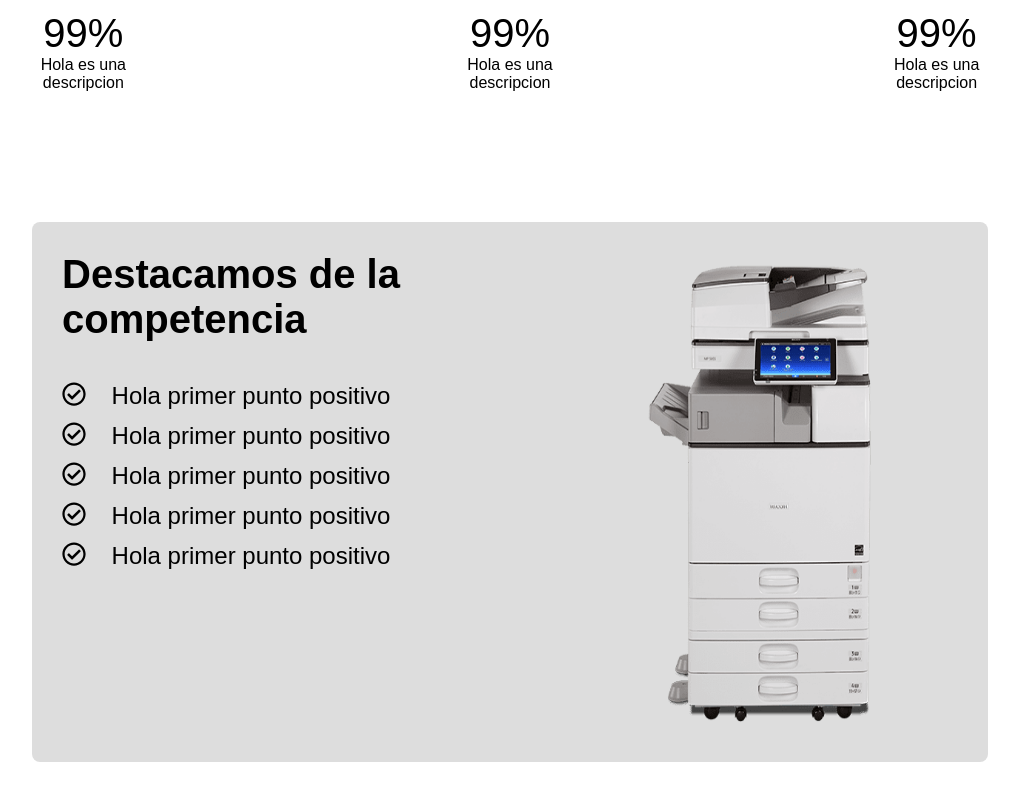
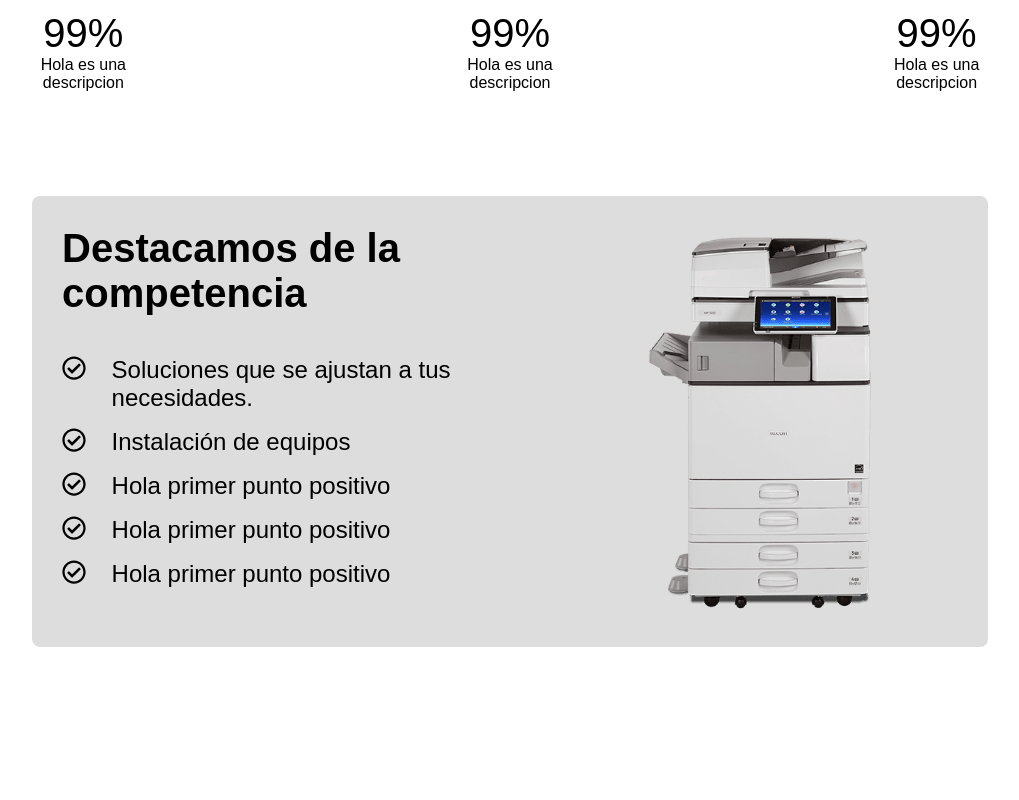
Before and after one commit to jpablocruz/cmcopiadoras, a React (Create React App) app: page / in a window 1280 px wide. Shown: the part 1801-2601 px from the top of the page, without its empty margins (130-1149 px from the left). After the commit the page ends 2448 px from the top, so only its background shows below. Built offline with nearby package versions, Linux system fonts and the light colour scheme; the HTML template or start-up script is replaced by a standard one.

Commit message:
fixed text size in checkboard

```diff
--- a/src/components/CallToAction/CallToActionElements.js
+++ b/src/components/CallToAction/CallToActionElements.js
@@ -19,7 +19,7 @@ export const StatsContainer = styled.div`
   display: flex;
   justify-content: space-around;
   background: white;
-  height: 40vh;
+  height: 50vh;
   width: 100%;
   align-items: center;
   @media screen and (max-width: 768px) {
--- a/src/components/CheckBoard/CheckBoard.js
+++ b/src/components/CheckBoard/CheckBoard.js
@@ -2,7 +2,8 @@ import { styled } from "styled-components";
 
 export const BoardContainer = styled.div`
   width: 100%;
-  height: 80vh;
+  height: auto;
+  padding-top: 3vh;
   align-items: center;
   justify-content: center;
   display: flex;
@@ -15,7 +16,7 @@ export const BoardContainer = styled.div`
 `;
 
 export const CBoard = styled.div`
-  height: 60vh;
+  height: auto;
   padding: 30px;
   width: 70%;
   border-radius: 1vh;
@@ -32,7 +33,8 @@ export const CBoard = styled.div`
 `;
 
 export const CheckSection = styled.div`
-  display: flex-column;
+  display: flex;
+  flex-direction: column;
   width: 70%;
   @media screen and (max-width: 768px) {
     width: 100%;
@@ -47,16 +49,28 @@ export const CheckTitle = styled.div`
   padding-bottom: 5vh;
 `;
 
+export const CheckSentence = styled.h2`
+  color: black;
+  font-weight: 400;
+  font-size: 3vh;
+  padding-bottom: 2vh;
+`;
+
 export const CheckRow = styled.div`
   display: flex;
   gap: 2vw;
-  height: 5vh;
+  height: auto;
   width: 100%;
   font-size: 3vh;
   @media screen and (max-width: 768px) {
     width: 100%;
     height: auto;
   }
+`;
+
+export const CheckIcon = styled.div`
+  width: auto;
+  height: 2vh;
 `;
 
 export const PrinterImage = styled.div`
--- a/src/components/CheckBoard/index.js
+++ b/src/components/CheckBoard/index.js
@@ -6,6 +6,8 @@ import {
   PrinterImage,
   CheckRow,
   CheckTitle,
+  CheckSentence,
+  CheckIcon,
   Image,
 } from "./CheckBoard";
 import printer from "../../images/printerFront.png";
@@ -18,24 +20,36 @@ const CheckBoard = () => {
         <CheckSection>
           <CheckTitle>Destacamos de la competencia</CheckTitle>
           <CheckRow>
-            <FaRegCheckCircle />
-            Hola primer punto positivo
+            <CheckIcon>
+              <FaRegCheckCircle />
+            </CheckIcon>
+            <CheckSentence>
+              Soluciones que se ajustan a tus necesidades.
+            </CheckSentence>
           </CheckRow>
           <CheckRow>
-            <FaRegCheckCircle />
-            Hola primer punto positivo
+            <CheckIcon>
+              <FaRegCheckCircle />
+            </CheckIcon>
+            <CheckSentence>Instalación de equipos</CheckSentence>
           </CheckRow>
           <CheckRow>
-            <FaRegCheckCircle />
-            Hola primer punto positivo
+            <CheckIcon>
+              <FaRegCheckCircle />
+            </CheckIcon>
+            <CheckSentence>Hola primer punto positivo</CheckSentence>
           </CheckRow>
           <CheckRow>
-            <FaRegCheckCircle />
-            Hola primer punto positivo
+            <CheckIcon>
+              <FaRegCheckCircle />
+            </CheckIcon>
+            <CheckSentence>Hola primer punto positivo</CheckSentence>
           </CheckRow>
           <CheckRow>
-            <FaRegCheckCircle />
-            Hola primer punto positivo
+            <CheckIcon>
+              <FaRegCheckCircle />
+            </CheckIcon>
+            <CheckSentence>Hola primer punto positivo</CheckSentence>
           </CheckRow>
         </CheckSection>
         <PrinterImage>
```
Also changed, not shown: src/images/copiadoras.png.
